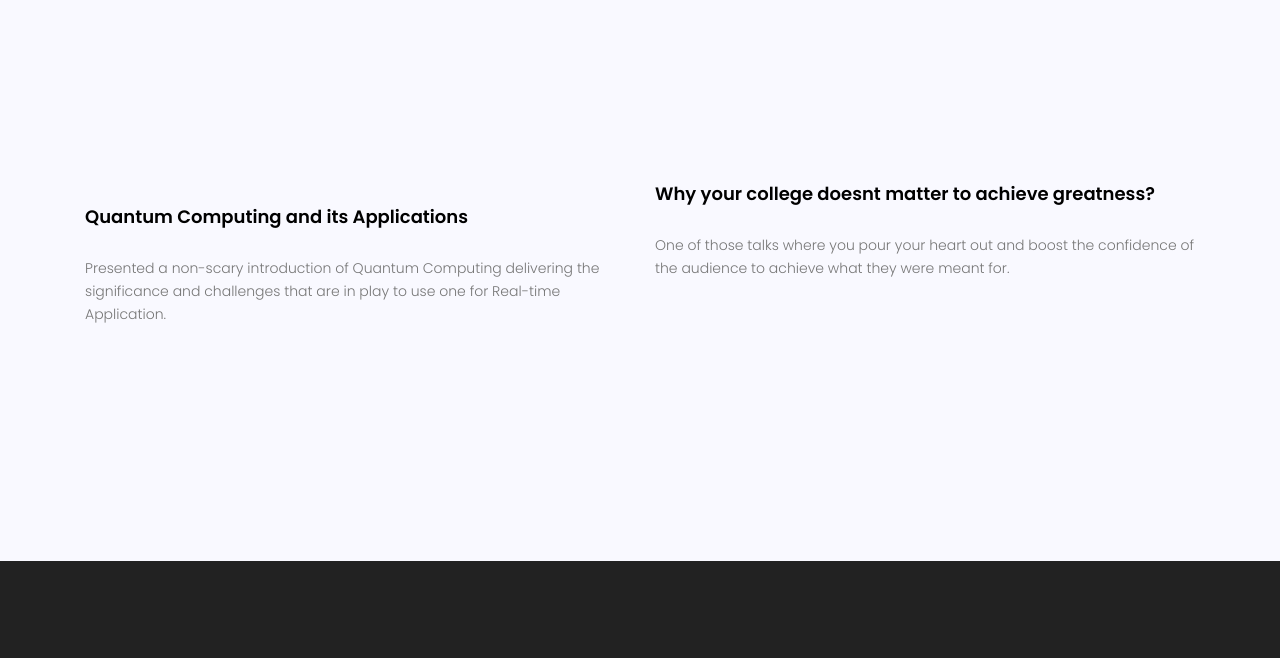
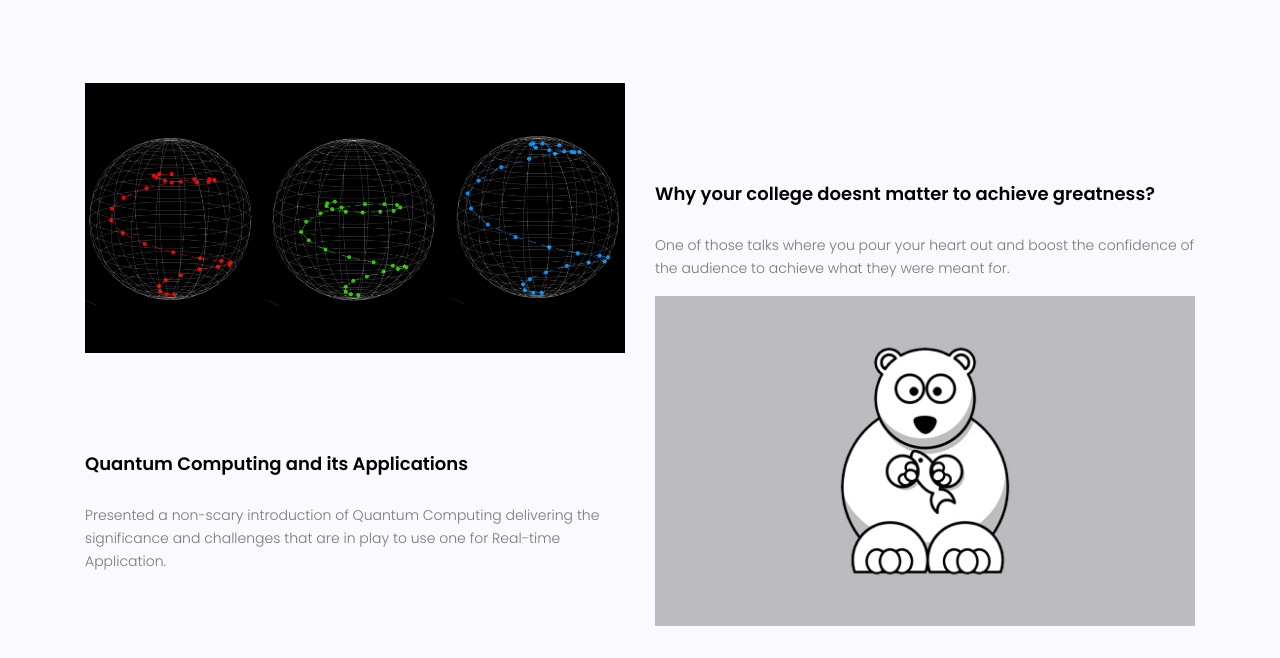
Before and after one commit to naruto-raj/portfolio, a plain HTML site: page index.html in a window 1280 px wide. Shown: the part 4726-5384 px from the top of the page. Drawn offline with nearby package versions, Linux system fonts and the light colour scheme; files that its build step writes are made by us from their sources; the site is published under a folder, as on GitHub Pages, so addresses that start at the root find nothing.

Commit message:
this the third commit

```diff
--- a/index.html
+++ b/index.html
@@ -322,7 +322,7 @@
 					<div class="row">
 						<div class="col-lg-6 project-left">
 							<div class="single-project pb-100">
-								<img class="img-fluid" src="/img/BlochSphere.jpg" alt="">
+								<img class="img-fluid" src="img/BlochSphere.jpg" alt="">
 								<h4 class="pt-100 pb-30"><a href="#">Quantum Computing and its Applications</a></h4>
 								<p>
 									Presented a non-scary introduction of Quantum Computing delivering the significance and challenges that are in play to use one for Real-time Application.
@@ -342,7 +342,7 @@
 								<p>
 									One of those talks where you pour your heart out and boost the confidence of the audience to achieve what they were meant for.
 								</p>
-								<img class="img-fluid" src="/img/l3.jpg" alt="">
+								<img class="img-fluid" src="img/l3.jpg" alt="">
 							</div>
 							<!-- <div class="single-project">
 								<h4 class="pt-100 pb-30"><a href="#">Panda Illustration</a></h4>
```
